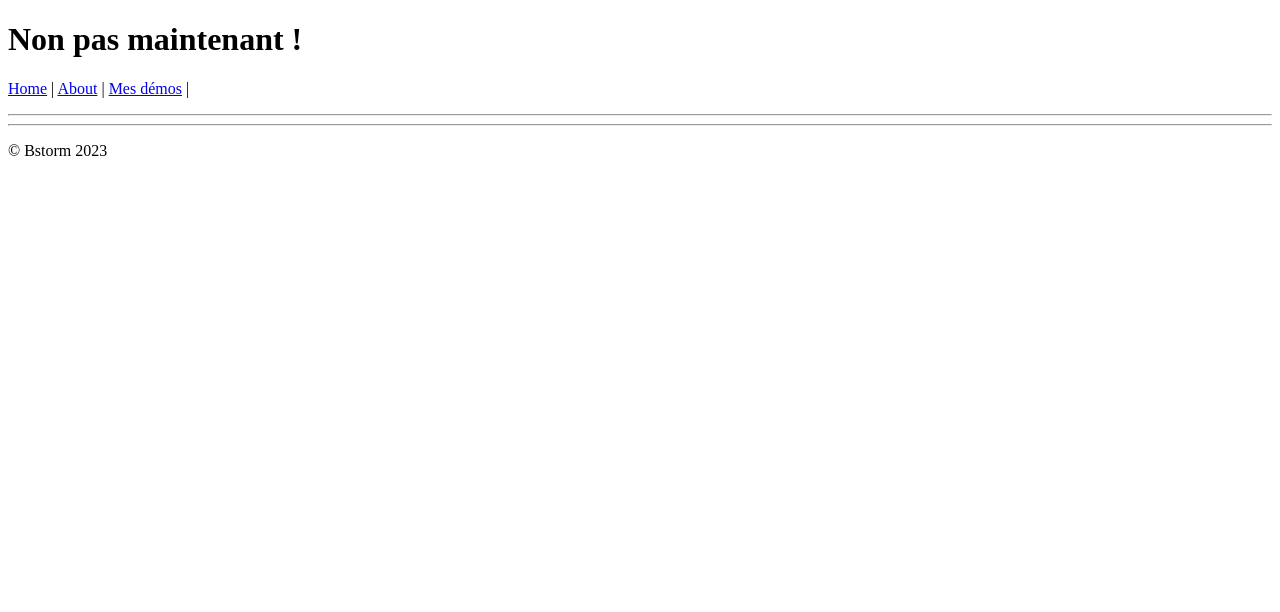
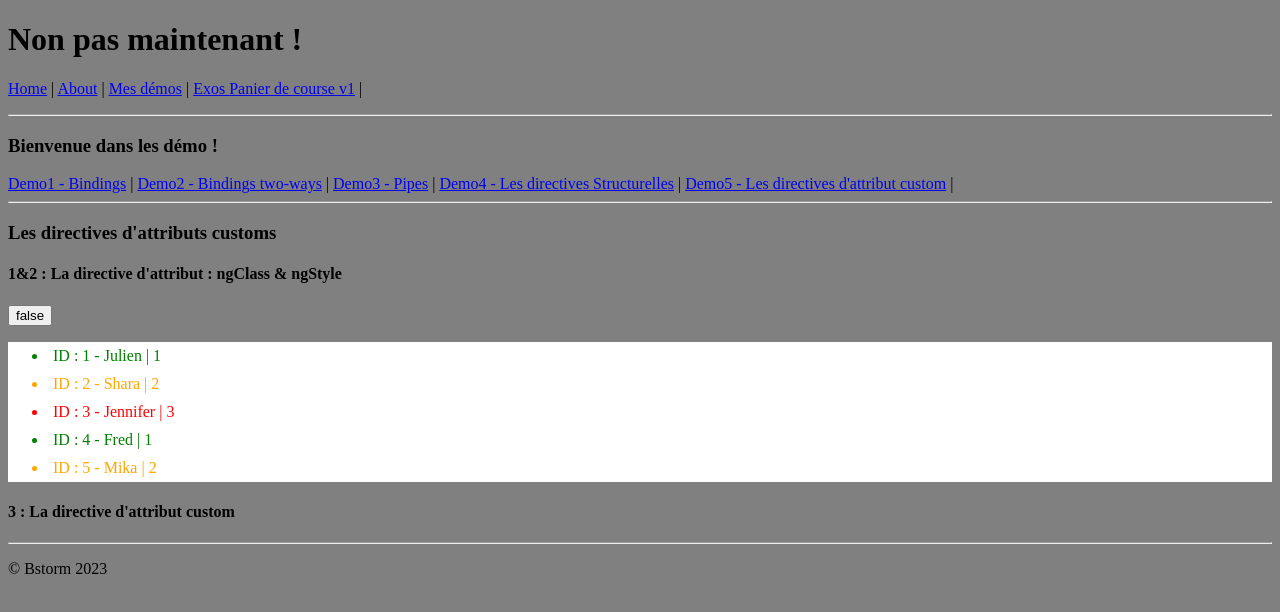
Before and after one commit to SteveBstorm/TFCyberSecuAngular, an Angular app: page /demo/demo5 in a window 1280 px wide. Before the commit this address led to /. Shown: the top 612 px of the page. Built offline with nearby package versions, Linux system fonts and the light colour scheme.

Commit message:
imp demo

```diff
--- a/src/app/app.component.html
+++ b/src/app/app.component.html
@@ -3,6 +3,7 @@
   <a routerLink="home">Home</a> |
   <a routerLink="about">About</a> |
   <a routerLink="demo">Mes démos</a> |
+  <a routerLink="exoscartv1">Exos Panier de course v1</a> |
 </p>
 <hr />
 <router-outlet></router-outlet>
--- a/src/app/app.module.ts
+++ b/src/app/app.module.ts
@@ -14,6 +14,9 @@ import { EurToBtcPipe } from './shared/eur-to-btc.pipe';
 import { PowerPipe } from './shared/power.pipe';
 import { JhmsPipe } from './shared/jhms.pipe';
 import { Demo4Component } from './components/demo/demo4/demo4.component';
+import { ExosCartV1Component } from './components/exos/exos-cart-v1/exos-cart-v1.component';
+import { MamyPipe } from './components/exos/exos-cart-v1/mamy.pipe';
+import { Demo5Component } from './components/demo/demo5/demo5.component';
 
 
 @NgModule({
@@ -29,6 +32,9 @@ import { Demo4Component } from './components/demo/demo4/demo4.component';
     PowerPipe,
     JhmsPipe,
     Demo4Component,
+    ExosCartV1Component,
+    MamyPipe,
+    Demo5Component,
   ],
   imports: [
     BrowserModule,
--- a/src/app/components/demo/demo.component.html
+++ b/src/app/components/demo/demo.component.html
@@ -3,5 +3,6 @@
 <a routerLink="demo2">Demo2 - Bindings two-ways</a> |
 <a routerLink="demo3">Demo3 - Pipes</a> |
 <a routerLink="demo4">Demo4 - Les directives Structurelles</a> |
+<a routerLink="demo5">Demo5 - Les directives d'attribut custom</a> |
 <hr />
 <router-outlet></router-outlet>
--- /dev/null
+++ b/src/app/components/demo/demo5/demo5.component.html
@@ -0,0 +1,18 @@
+<h3>Les directives d'attributs customs</h3>
+<h4>1&2 : La directive d'attribut : ngClass & ngStyle</h4>
+
+<button (click)="darkMode()">{{ isDark }}</button>
+
+<ul [ngStyle]=" { 'background-color' : darkColor } ">
+
+    <li *ngFor="let client of listCLient"
+        [ngClass]="getColorPayement(client)"
+    >
+        ID : {{ client.id }} - {{ client.name }} | {{client.inOrdered }}
+    </li>
+
+</ul>
+
+
+
+<h4>3 : La directive d'attribut custom</h4>
--- /dev/null
+++ b/src/app/components/demo/demo5/demo5.component.scss
@@ -0,0 +1,19 @@
+.okOrdered{
+    color:green;
+}
+
+.lateOrdered{
+    color:orange;
+}
+
+.badOrdered{
+    color:red;
+}
+
+.undefinedOrdered{
+    color:violet;
+}
+
+.p5{
+    padding:5px;
+}
--- /dev/null
+++ b/src/app/components/demo/demo5/demo5.component.ts
@@ -0,0 +1,57 @@
+import { Component } from '@angular/core';
+
+@Component({
+  selector: 'app-demo5',
+  templateUrl: './demo5.component.html',
+  styleUrls: ['./demo5.component.scss']
+})
+export class Demo5Component {
+
+  listCLient : any[] = []
+  isDark : boolean = false
+  darkColor : string = "white"
+
+  constructor(){
+    this.listCLient = [
+      { id : 1, name : "Julien", inOrdered : 1},
+      { id : 2, name : "Shara", inOrdered : 2},
+      { id : 3, name : "Jennifer", inOrdered : 3},
+      { id : 4, name : "Fred", inOrdered : 1},
+      { id : 5, name : "Mika", inOrdered : 2},
+    ]
+  }
+
+
+  getColorPayement(client : any)
+  {
+    //le return du ngClass permet le retour d'un élément ou d'un array d'élement
+    switch (client.inOrdered)
+    {
+      case 1 :
+        return ["okOrdered", "p5"]
+      case 2 :
+        return ["lateOrdered", "p5"]
+      case 3 :
+        return ["badOrdered", "p5"]
+      default :
+        return ["undefinedOrdered", "p5"]
+    }
+  }
+
+
+  //  isDark : boolean = false
+  //darkColor : string = "white"
+  darkMode(){
+
+    if(this.isDark){
+      this.darkColor = "black"
+    }
+    else{
+      this.darkColor = "white"
+    }
+
+    this.isDark = !this.isDark
+
+  }
+
+}
--- /dev/null
+++ b/src/app/components/exos/exos-cart-v1/exos-cart-v1.component.html
@@ -0,0 +1,35 @@
+<h1>Panier de course V1</h1>
+
+
+<fieldset style="width:35%; float:left;">
+    <legend>Système d'ajout</legend>
+
+    <label>Article</label><input [(ngModel)]="newArtName" type="text" placeholder="votre article"><br><br>
+    <label>Quantité</label><input [(ngModel)]="newArtQty" max="5" min="1" type="number"><br><br>
+    <button
+        (click)="addToCart()"
+        *ngIf="
+            newArtName != undefined &&
+            newArtQty != 0 &&
+            newArtQty != undefined &&
+            newArtQty >= 1 &&
+            newArtQty <= 5"
+    >
+        Ajouter
+    </button><br>
+</fieldset>
+
+<fieldset style="width:55%; float:left;">
+    <legend>Liste des courses</legend>
+
+    <ul>
+        <li *ngFor="let itemCart of listCart">
+            {{ itemCart.qty }} x {{ itemCart.name }}
+            ajouté le {{ itemCart.dateAjout | date : "dd/MM/yyyy hh:mm:ss" }}
+             - Traduction pour mamy : {{ itemCart.qty | mamyPipe}}
+             <button (click)="delArticle(itemCart.name)" >X</button>
+        </li>
+    </ul>
+</fieldset>
+
+<div style="clear:both;"></div>
--- /dev/null
+++ b/src/app/components/exos/exos-cart-v1/exos-cart-v1.component.ts
@@ -0,0 +1,70 @@
+import { Component } from '@angular/core';
+
+
+@Component({
+  selector: 'app-exos-cart-v1',
+  templateUrl: './exos-cart-v1.component.html',
+  styleUrls: ['./exos-cart-v1.component.scss']
+})
+export class ExosCartV1Component {
+
+  newArtName : string = 'pommes'
+  newArtQty : number = 4
+  listCart : any[] = []
+
+  constructor(){
+    let fakeArt1 = { name : "Pommes", qty : 1, dateAjout : Date() }
+    let fakeArt2 = { name : "Poires", qty : 2, dateAjout : Date() }
+
+    this.listCart.push(fakeArt1, fakeArt2)
+  }
+
+  addToCart()
+  {
+    let name = this.newArtName.trim().toLowerCase()
+    name = name.charAt(0).toUpperCase() + name.slice(1)
+    let qty = this.newArtQty
+    let dateAjout = new Date()
+
+    let added = {
+      name, qty, dateAjout
+    }
+
+    let okAjout = true
+
+    this.listCart.forEach((item) => {
+
+      if(item.name == name && item.qty <= 5)
+      {
+        okAjout = false
+
+        let totalQty = item.qty + qty
+        if(totalQty > 5) totalQty = 5
+
+        item.qty = totalQty
+        item.dateAjout = new Date()
+      }
+    })
+
+
+    if(okAjout) this.listCart.push(added)
+
+  }
+
+
+  delArticle(nameToDelete : string)
+  {
+
+    this.listCart = this.listCart.filter(item => item.name != nameToDelete)
+
+
+    //same en version longue
+    // this.listCart = this.listCart.filter((item) => {
+    //   if(item.name != nameToDelete) return item
+    //   else return false
+    // })
+  }
+
+
+
+}
--- /dev/null
+++ b/src/app/components/exos/exos-cart-v1/mamy.pipe.ts
@@ -0,0 +1,15 @@
+import { Pipe, PipeTransform } from '@angular/core';
+
+@Pipe({
+  name: 'mamyPipe'
+})
+export class MamyPipe implements PipeTransform {
+
+  transform(value: number): string {
+
+    let letterNumber = ["Un", "Deux", "Trois", "Quatre", "Cinq"]
+
+    return letterNumber[value-1]
+  }
+
+}
--- a/src/index.html
+++ b/src/index.html
@@ -7,7 +7,7 @@
   <meta name="viewport" content="width=device-width, initial-scale=1">
   <link rel="icon" type="image/x-icon" href="favicon.ico">
 </head>
-<body>
+<body style="background-color: grey;">
   <app-root></app-root>
 </body>
 </html>
```
Also changed, not shown: src/app/app-routing.module.ts (+10 -6 lines), src/app/components/exos/exos-cart-v1/exos-cart-v1.component.scss (added).
